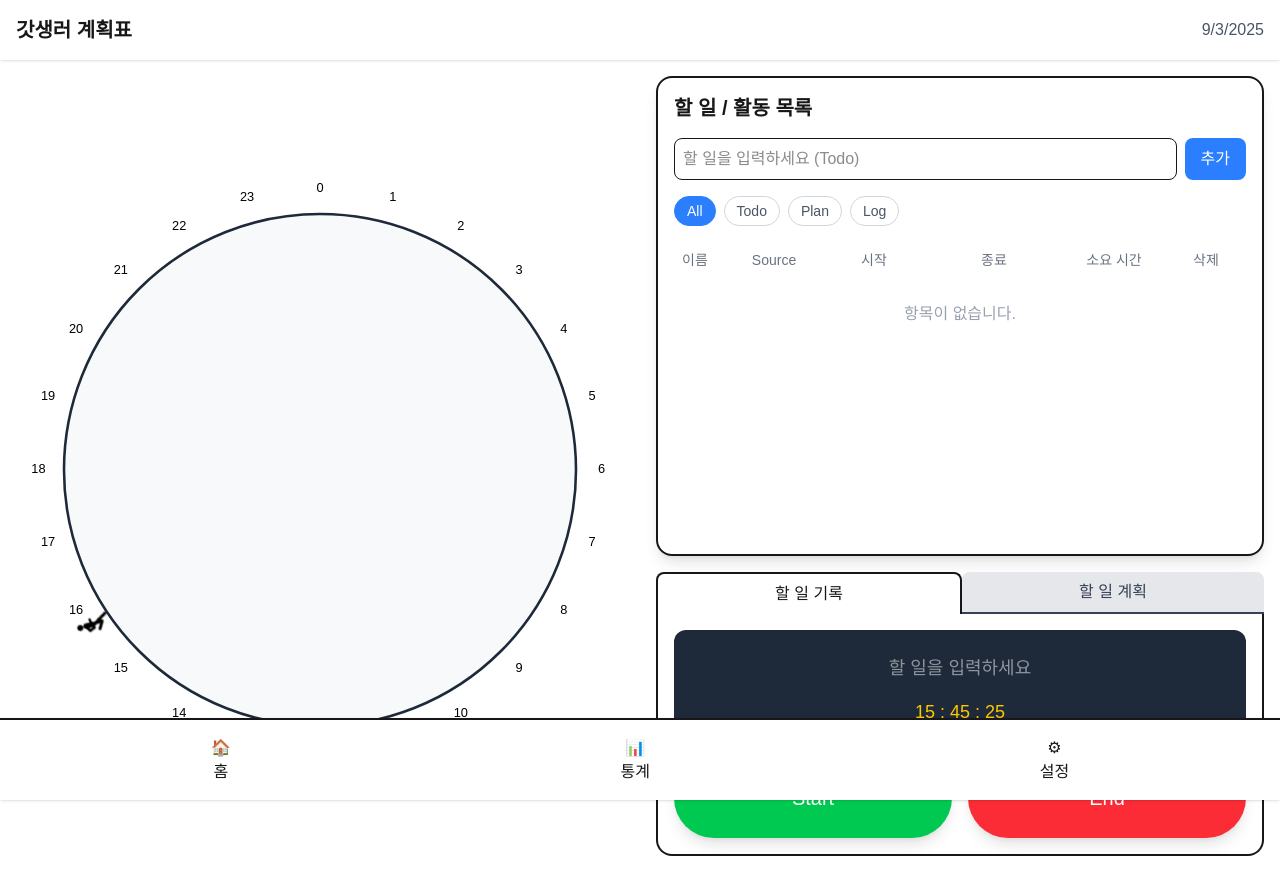
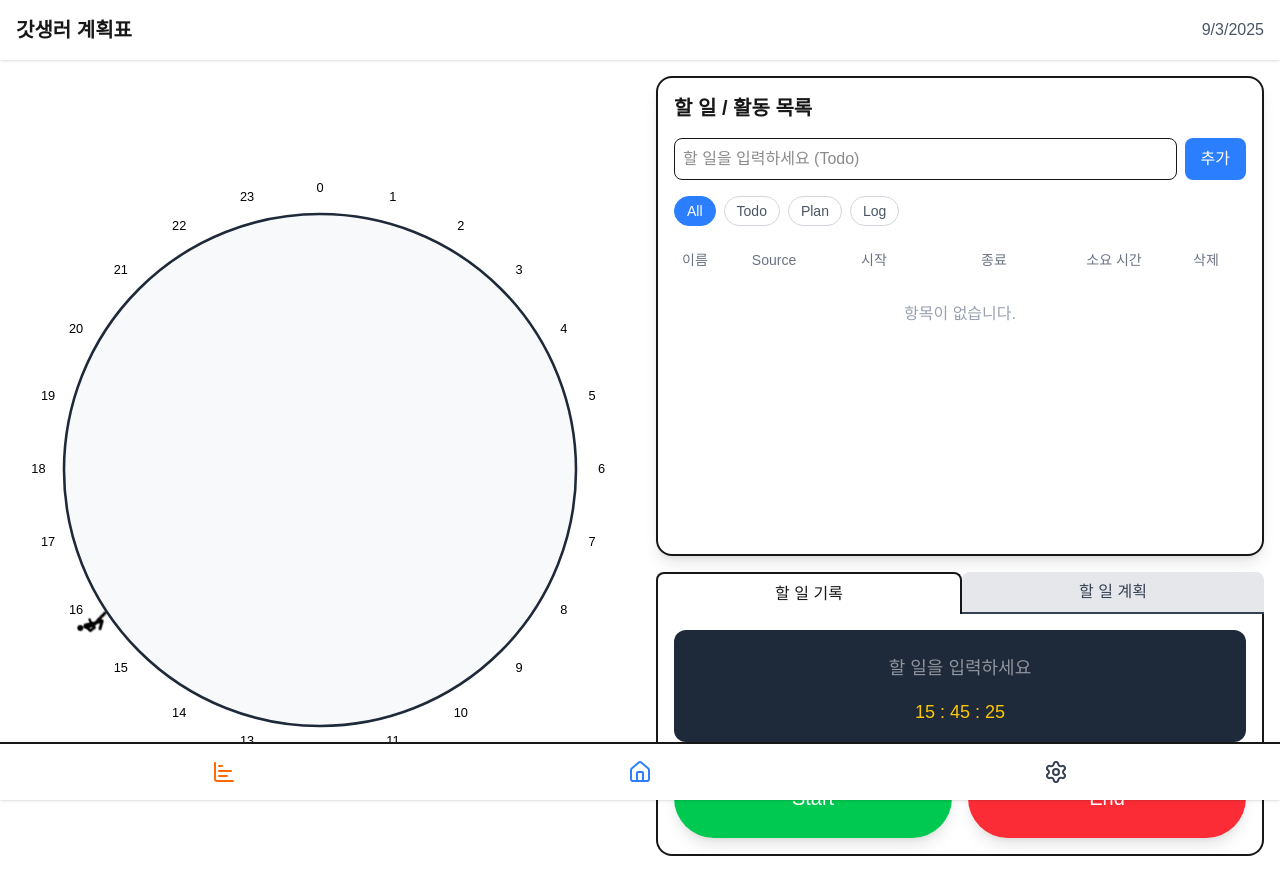
Before and after one commit to venise5224/GodLife, a Next.js app: page / in a window 1280 px wide. Built offline with nearby package versions, Linux system fonts and the light colour scheme.

Commit message:
refactor/푸터 메뉴 이모티콘 사용

```diff
--- a/src/components/Layout/Footer.tsx
+++ b/src/components/Layout/Footer.tsx
@@ -1,22 +1,34 @@
+import { ChartBar, Home, Settings } from "lucide-react";
 import Link from "next/link";
 
 function Footer() {
   const navMenu = [
-    { name: "홈", icon: "🏠", href: "/" },
-    { name: "통계", icon: "📊", href: "/stats" },
-    { name: "설정", icon: "⚙", href: "/settings" },
+    {
+      name: "통계",
+      icon: <ChartBar className="w-6 h-6 text-orange-500" />,
+      href: "/stats",
+    },
+    {
+      name: "홈",
+      icon: <Home className="w-6 h-6 text-blue-500" />,
+      href: "/",
+    },
+    {
+      name: "설정",
+      icon: <Settings className="w-6 h-6 text-gray-700" />,
+      href: "/settings",
+    },
   ];
 
   return (
     <footer className="fixed bottom-0 w-full p-4 border-t-2 bg-white shadow flex justify-around">
       {navMenu.map((item) => (
         <Link
-          key={item.href}
+          key={item.name}
           href={item.href}
           className="text-center cursor-pointer"
         >
-          {item.icon} <br />
-          {item.name}
+          {item.icon}
         </Link>
       ))}
     </footer>
```
